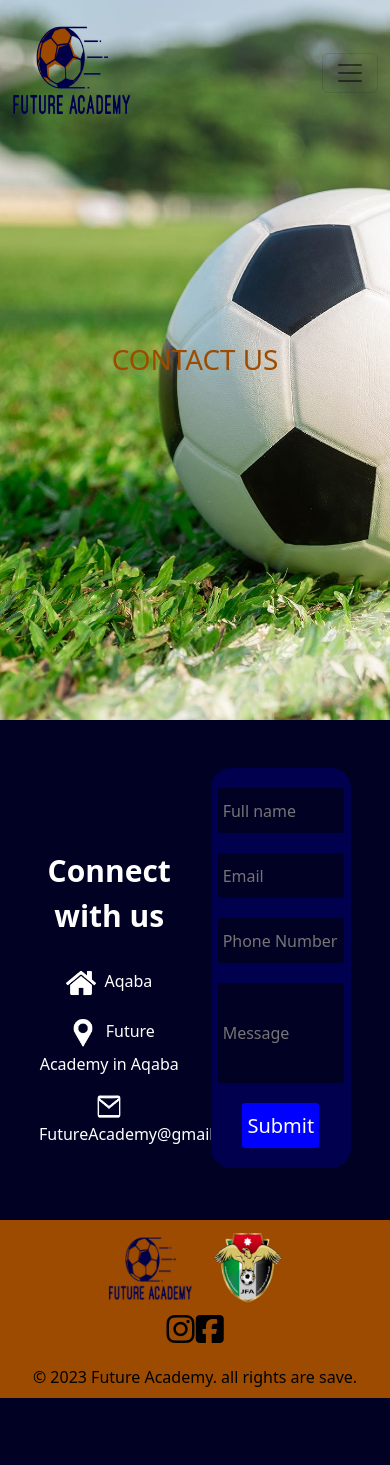
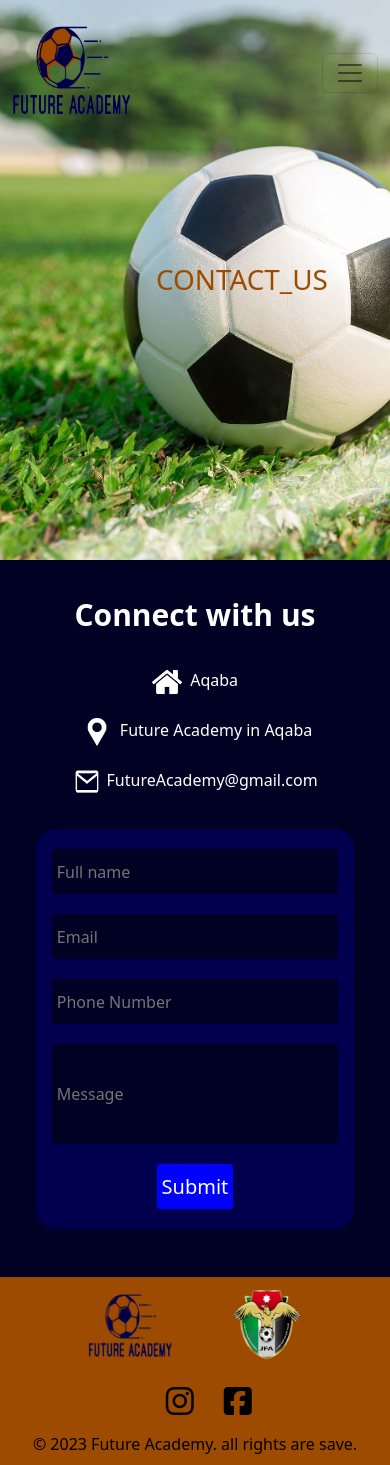
Before and after one commit to Obaidamajed/Master_Piece, a PHP site: page /Contact_Us.php in a window 390 px wide. Before the commit the page ends 1398 px from the top, so only its background shows below. Run offline with PHP 8.4, Linux system fonts and the light colour scheme; some libraries are stand-ins or nearby versions.

Commit message:
responsive for FrontEnd

```diff
--- a/AdminDashboard/js/main.js
+++ b/AdminDashboard/js/main.js
@@ -33,12 +33,6 @@
     });
 
 
-    // Progress Bar
-    $('.pg-bar').waypoint(function () {
-        $('.progress .progress-bar').each(function () {
-            $(this).css("width", $(this).attr("aria-valuenow") + '%');
-        });
-    }, {offset: '80%'});
 
 
     // Calender
--- a/PublicDashboard/Contact_Us.css
+++ b/PublicDashboard/Contact_Us.css
@@ -96,13 +96,14 @@ form input[type="submit"]:hover{
   margin-top: 5em;
 }
 #connect_with_us{
+  font-size: 30px;
   margin-bottom: 1em;
 }
 
 #footer{
   background: #9C4B00;
   padding-bottom: 1px;
-
+  line-height: 8px;
 }
 #logo-up{
   margin: 0 auto;
@@ -116,16 +117,90 @@ form input[type="submit"]:hover{
   display: flex;
   justify-content: space-around;
 }
+#footer p {
+  text-align: center;
+  margin-top: 15px;
+  color: black;
+}
 
-#insta {
+@media screen and (max-width: 540px ) {
+  #header {
+    height: 35em;
+  }
+  #contact_us-core{
+    width: 96%;
+  }
+  #left{
+    width: 45%;
+  }
+  #right{
+    width: 45%;
+  }
+  #logo-up{
+    margin: 0 auto;
+    width: 70%;
+    display: flex;
+    justify-content: space-around;
+  }
+  #insta {
     margin: 15px 15px 0 0;
     color: black;
   }
-
-#face {
+  #face {
     margin: 15px 0 0 15px;
     color: black;
   }
-  #footer p {
-    color: red;
+}
+
+@media screen and (max-width: 420px ) {
+  #header-paragraph{
+    position: absolute;
+    right: 30%;
+    top: 50%;
+    color:#9C4B00;
   }
+  div ul li a b{
+    font-size: 20px;
+  }
+  #contact_us-core{
+    display: flex;
+    flex-direction: column;
+    align-items: center;
+    margin-top: -6em;
+  }
+  .Connect-left img{
+    display: inline;
+  }
+  #left{
+    width: 85%;
+    margin-bottom: 1em;
+  }
+  #right{
+    width: 85%;
+  }
+}
+@media screen and (max-width: 340px ) {
+  #header-paragraph{
+    position: absolute;
+    right: 50%;
+    top: 50%;
+    color:#9C4B00;
+    font-size: 20px;
+  }
+  div ul li a b{
+    font-size: 16px;
+  }
+  .Connect-left{
+    font-size: 14px;
+  }
+  #footer p{
+    font-size: 13px;
+  }
+  #logo-up{
+    margin: 0 auto;
+    width: 80%;
+    display: flex;
+    justify-content: space-around;
+  }
+
+}
--- a/PublicDashboard/Contact_Us.php
+++ b/PublicDashboard/Contact_Us.php
@@ -58,7 +58,7 @@
           </div>
         </nav>
 
-        <h1 id="header-paragraph">CONTACT US</h1>
+        <h1 id="header-paragraph">CONTACT_US</h1>
 
       </div>
 
@@ -117,10 +117,10 @@ if(isset($_POST['submit'])){
 
 
       <div id="left">
-        <p style="font-size: 30px;" id="connect_with_us"><b>Connect with us</b></p>
-        <p><img width="30px"height="30px" src="images/Contact-Us/house-icon.png" alt="Our-city">&nbsp; Aqaba</p>
-        <p><img width="38px"height="38px" src="images/Contact-Us/location icon.png" alt="Our-location"> Future Academy in Aqaba</p>
-        <p><img width="30px"height="30px" src="images/Contact-Us/message-icon.png" alt="Our-email"> FutureAcademy@gmail.com</p>
+        <p id="connect_with_us"><b>Connect with us</b></p>
+        <p class="Connect-left"><img width="30px"height="30px" src="images/Contact-Us/house-icon.png" alt="Our-city">&nbsp; Aqaba</p>
+        <p class="Connect-left"><img width="38px"height="38px" src="images/Contact-Us/location icon.png" alt="Our-location"> Future Academy in Aqaba</p>
+        <p class="Connect-left"><img width="30px"height="30px" src="images/Contact-Us/message-icon.png" alt="Our-email"> FutureAcademy@gmail.com</p>
       </div>
 
       <div id="right">
@@ -134,14 +134,15 @@ if(isset($_POST['submit'])){
           <input type="submit" name="submit" value="Submit"  id="submit" >
 
         </form>
+      </div>
 
-      </div>
+
     </div>
     <br><br>
   </div>
 
   <!-- Footer  -->
-  <div id="footer" style= "line-height: 8px">
+  <div id="footer">
     <br>
     <!-- FA & JFA Logos  -->
     <div id="logo-up">
@@ -150,11 +151,11 @@ if(isset($_POST['submit'])){
     </div>
     <!-- Social Media Logos -->
     <div id="logo-down">
-      <a href="https://www.instagram.com/alfaisalyscjo/" target="_blank" style="color: black;"><i class="fa-brands fa-instagram fa-2x"></i></a>
-      <a href="https://ar-ar.facebook.com/ALFAISALYSCJO/" target="_blank" style="color: black;"><i class="fa-brands fa-square-facebook fa-2x"></i></a>
+      <a id="insta" href="https://www.instagram.com/alfaisalyscjo/" target="_blank" style="color: black;"><i class="fa-brands fa-instagram fa-2x"></i></a>
+      <a id="face" href="https://ar-ar.facebook.com/ALFAISALYSCJO/" target="_blank" style="color: black;"><i class="fa-brands fa-square-facebook fa-2x"></i></a>
     </div>
     <br>
-    <p style="text-align: center; color: black; margin-top: 20px">© 2023 Future Academy. all rights are save.</p>
+    <p>© 2023 Future Academy. all rights are save.</p>
   </div>
 
 
```
Also changed, not shown: PublicDashboard/Coaches.css (+10 -9 lines), PublicDashboard/NEWS.php (+12 -12 lines), PublicDashboard/News.css (+88 -21 lines), PublicDashboard/Subscription.css (+6 -10 lines), PublicDashboard/index.css (+15 -13 lines). Lines whose indentation alone changed are shown as unchanged.
